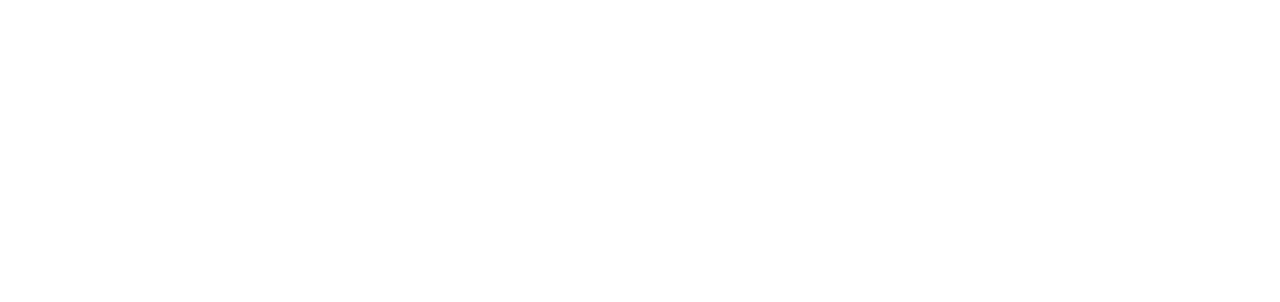
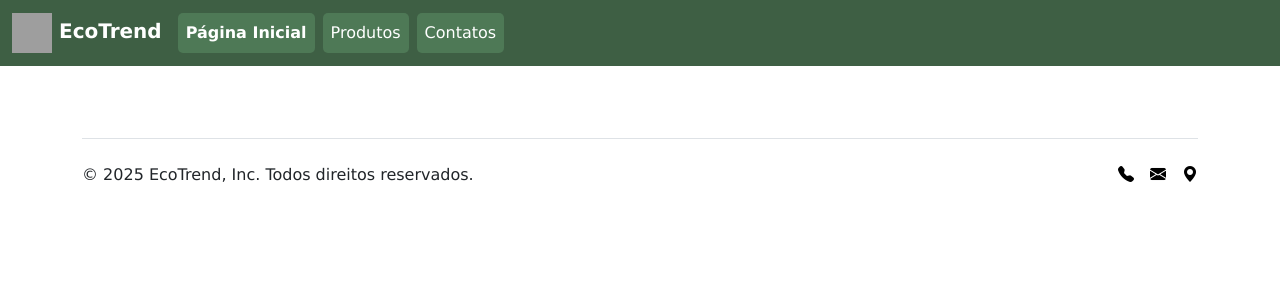
Before and after one commit to ogustavxs/CP4-EcoTrend-FrontEndDev, a plain HTML site: page index.html in a window 1280 px wide. Drawn offline with nearby package versions, Linux system fonts and the light colour scheme; grey boxes are pictures that could not be loaded.

Commit message:
feat: Header e Footer

```diff
--- a/index.html
+++ b/index.html
@@ -1,16 +1,93 @@
 <!DOCTYPE html>
 <html lang="en">
+  <head>
+    <meta charset="UTF-8" />
+    <meta name="viewport" content="width=device-width, initial-scale=1.0" />
+    <title>EcoTrend</title>
+    <link
+      href="https://cdn.jsdelivr.net/npm/bootstrap@5.3.8/dist/css/bootstrap.min.css"
+      rel="stylesheet"
+      integrity="sha384-sRIl4kxILFvY47J16cr9ZwB07vP4J8+LH7qKQnuqkuIAvNWLzeN8tE5YBujZqJLB"
+      crossorigin="anonymous"
+    />
+    <link rel="stylesheet" href="https://cdn.jsdelivr.net/npm/bootstrap-icons@1.13.1/font/bootstrap-icons.min.css">
+    <link rel="stylesheet" href="src/css/style.css" />
+  </head>
 
-<head>
-    <meta charset="UTF-8">
-    <meta name="viewport" content="width=device-width, initial-scale=1.0">
-    <title>EcoTrend</title>
-    <link rel="stylesheet" href="https://stackpath.bootstrapcdn.com/bootstrap/4.1.3/css/bootstrap.min.css"
-        integrity="sha384-MCw98/SFnGE8fJT3GXwEOngsV7Zt27NXFoaoApmYm81iuXoPkFOJwJ8ERdknLPMO" crossorigin="anonymous">
-    <style>
-    </style>
-</head>
+  <body>
+    <header>
+      <nav class="navbar navbar-expand-lg ">
+        <div class="container-fluid">
+          <a class="navbar-brand" href="#"
+            ><img
+              src="https://cdn-icons-png.flaticon.com/512/6959/6959474.png"
+              alt="Logo"
+              width="40"
+              height="40"
+              class="d-inline-block align-text-center"
+            />
+            EcoTrend</a
+          >
+          <button
+            class="navbar-toggler"
+            type="button"
+            data-bs-toggle="collapse"
+            data-bs-target="#navbarNav"
+            aria-controls="navbarNav"
+            aria-expanded="false"
+            aria-label="Toggle navigation"
+          >
+            <span class="">
+              <i class="bi bi-list text-light"></i>
+            </span>
+          </button>
+          <div class="collapse navbar-collapse" id="navbarNav">
+            <ul class="navbar-nav gap-2">
+              <li class="nav-item">
+                <a class="nav-link active" aria-current="page" href="#"
+                  >Página Inicial</a
+                >
+              </li>
+              <li class="nav-item">
+                <a class="nav-link" href="#">Produtos</a>
+              </li>
+              <li class="nav-item">
+                <a class="nav-link" href="#">Contatos</a>
+              </li>
+            </ul>
+          </div>
+        </div>
+      </nav>
+    </header>
 
-<body>
-
-</body>
+    <div class="container">
+      <footer class="py-5">
+        <div
+          class="d-flex flex-column flex-sm-row justify-content-between py-4 my-4 border-top"
+        >
+          <p>© 2025 EcoTrend, Inc. Todos direitos reservados.</p>
+          <ul class="list-unstyled d-flex">
+            <li class="ms-3">
+              <a class="link-body-emphasis" href="#" aria-label="Telephone">
+                <i class="bi bi-telephone-fill"></i>
+              </a>
+            </li>
+            <li class="ms-3">
+              <a class="link-body-emphasis" href="#" aria-label="Email"
+                ><i class="bi bi-envelope-fill"></i></a>
+            </li>
+            <li class="ms-3">
+              <a class="link-body-emphasis" href="#" aria-label="Localization"
+                ><i class="bi bi-geo-alt-fill"></i></a>
+            </li>
+          </ul>
+        </div>
+      </footer>
+    </div>
+  </body>
+  <script
+    src="https://cdn.jsdelivr.net/npm/bootstrap@5.3.8/dist/js/bootstrap.bundle.min.js"
+    integrity="sha384-FKyoEForCGlyvwx9Hj09JcYn3nv7wiPVlz7YYwJrWVcXK/BmnVDxM+D2scQbITxI"
+    crossorigin="anonymous"
+  ></script>
+</html>
--- /dev/null
+++ b/src/css/style.css
@@ -0,0 +1,24 @@
+* {
+    font-family: Verdana, Geneva, Tahoma, sans-serif;
+}
+
+header .navbar {
+    background-color: #3E5F44;
+}
+header .nav-link, header .navbar-brand {
+    color: #FFFFFF !important;
+}
+
+header .navbar-brand {
+    font-weight: bold;
+}
+
+header .active {
+    font-weight: bold;
+}
+
+header .nav-link {
+
+    background-color: #4e7956;
+    border-radius: 5px;
+}
```
Also changed, not shown: src/assets/image.png (added).
